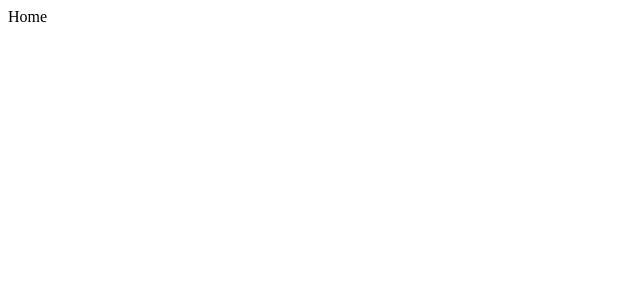
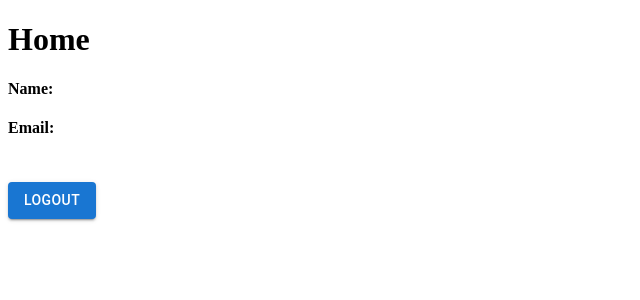
Before and after one commit to YaidelAbreu/notes-app, a React (Create React App) app in the folder frontend/: page / in a window 1280 px wide. Shown: the top 300 px of the page, without its empty margins (0-640 px from the left). Built offline with nearby package versions, Linux system fonts and the light colour scheme.

Commit message:
Including a Logout button in Home.tsx

```diff
--- a/frontend/src/pages/Home.tsx
+++ b/frontend/src/pages/Home.tsx
@@ -1,7 +1,41 @@
-import React from "react";
+import React, { useEffect } from "react";
+import { Button } from "@mui/material";
+import { useAppDispatch, useAppSelector } from "../hooks/redux-hooks";
+import { getUser, logout } from "../slices/authSlice";
+import { useNavigate } from "react-router-dom";
 
 const Home = () => {
-  return <div>Home</div>;
+  const dispatch = useAppDispatch();
+  const navigate = useNavigate();
+
+  const basicUserInfo = useAppSelector((state) => state.auth.basicUserInfo);
+  const userProfileInfo = useAppSelector((state) => state.auth.userProfileData);
+
+  useEffect(() => {
+    if (basicUserInfo) {
+      dispatch(getUser(basicUserInfo.id));
+    }
+  }, [basicUserInfo, dispatch]);
+
+  const handleLogout = async () => {
+    try {
+      await dispatch(logout()).unwrap();
+      navigate("/login");
+    } catch (e) {
+      console.error(e);
+    }
+  };
+
+  return (
+    <>
+      <h1>Home</h1>
+      <h4>Name: {userProfileInfo?.name}</h4>
+      <h4>Email: {userProfileInfo?.email}</h4>
+      <Button variant="contained" sx={{ mt: 3, mb: 2 }} onClick={handleLogout}>
+        Logout
+      </Button>
+    </>
+  );
 };
 
 export default Home;
```
